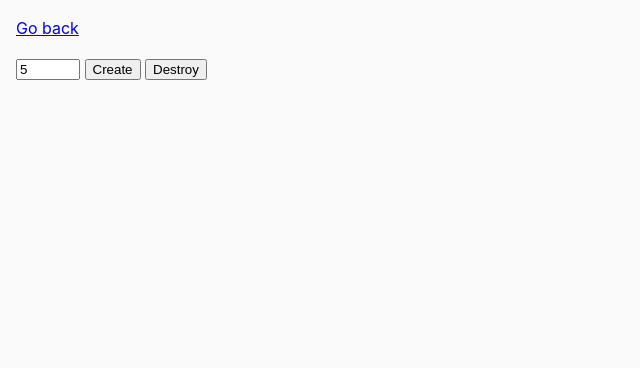
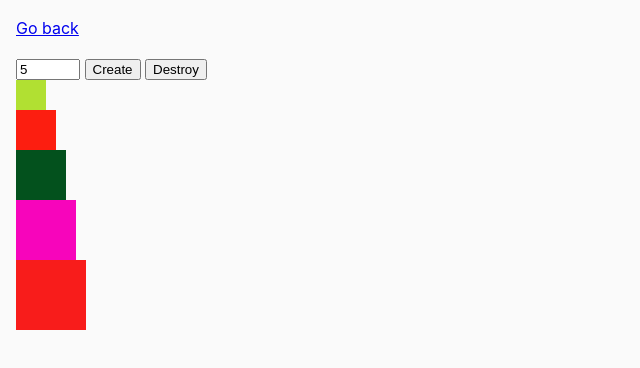
Before and after one commit to Viktor1907/goit-js-hw-07, a plain HTML site: page task-6.html in a window 1280 px wide. Both pictures are taken after typing "5" into the empty fields and a click on the button "Create". Shown: the whole page, without its empty margins (0-640 px from the left). Drawn offline with Linux system fonts and the light colour scheme.

Commit message:
task6end

```diff
--- a/js/task-6.js
+++ b/js/task-6.js
@@ -1,5 +1,39 @@
+const input = document.querySelector('input[type="number"]');
+const createBtn = document.querySelector('button[data-action="create"]');
+const destroyBtn = document.querySelector('button[data-action="destroy"]');
+const boxesContainer = document.getElementById("boxes");
+
+createBtn.addEventListener("click", createBoxes);
+destroyBtn.addEventListener("click", destroyBoxes);
+
+function createBoxes() {
+  const amount = Number(input.value);
+  if (amount < 1 || amount > 100) {
+    alert("Please enter a number between 1 and 100");
+    return;
+  }
+
+  destroyBoxes();
+
+  const boxes = [];
+  let size = 30;
+  for (let i = 0; i < amount; i++) {
+    const box = document.createElement("div");
+    box.style.width = size + "px";
+    box.style.height = size + "px";
+    box.style.backgroundColor = getRandomHexColor();
+    boxesContainer.appendChild(box);
+    boxes.push(box);
+    size += 10;
+  }
+}
+
+function destroyBoxes() {
+  boxesContainer.innerHTML = "";
+}
+
 function getRandomHexColor() {
   return `#${Math.floor(Math.random() * 16777215)
     .toString(16)
-    .padStart(6, 0)}`;
+    .padStart(6, "0")}`;
 }
--- a/task-6.html
+++ b/task-6.html
@@ -1,5 +1,6 @@
 <!DOCTYPE html>
 <html lang="en">
+
 <head>
   <meta charset="UTF-8" />
   <meta http-equiv="X-UA-Compatible" content="IE=edge" />
@@ -7,17 +8,19 @@
   <title>Task 6</title>
   <link rel="stylesheet" href="./css/common.css" />
 </head>
+
 <body>
   <p><a href="./index.html">Go back</a></p>
 
   <div id="controls">
     <input type="number" min="1" max="100" step="1" />
-      <button type="button" data-create>Create</button>
-      <button type="button" data-destroy>Destroy</button>
+    <button type="button" data-action="create">Create</button>
+    <button type="button" data-action="destroy">Destroy</button>
   </div>
 
   <div id="boxes"></div>
 
   <script src="./js/task-6.js" type="module"></script>
 </body>
+
 </html>
```
Also changed, not shown: index.html (+5 -5 lines). Lines whose indentation alone changed are shown as unchanged.
